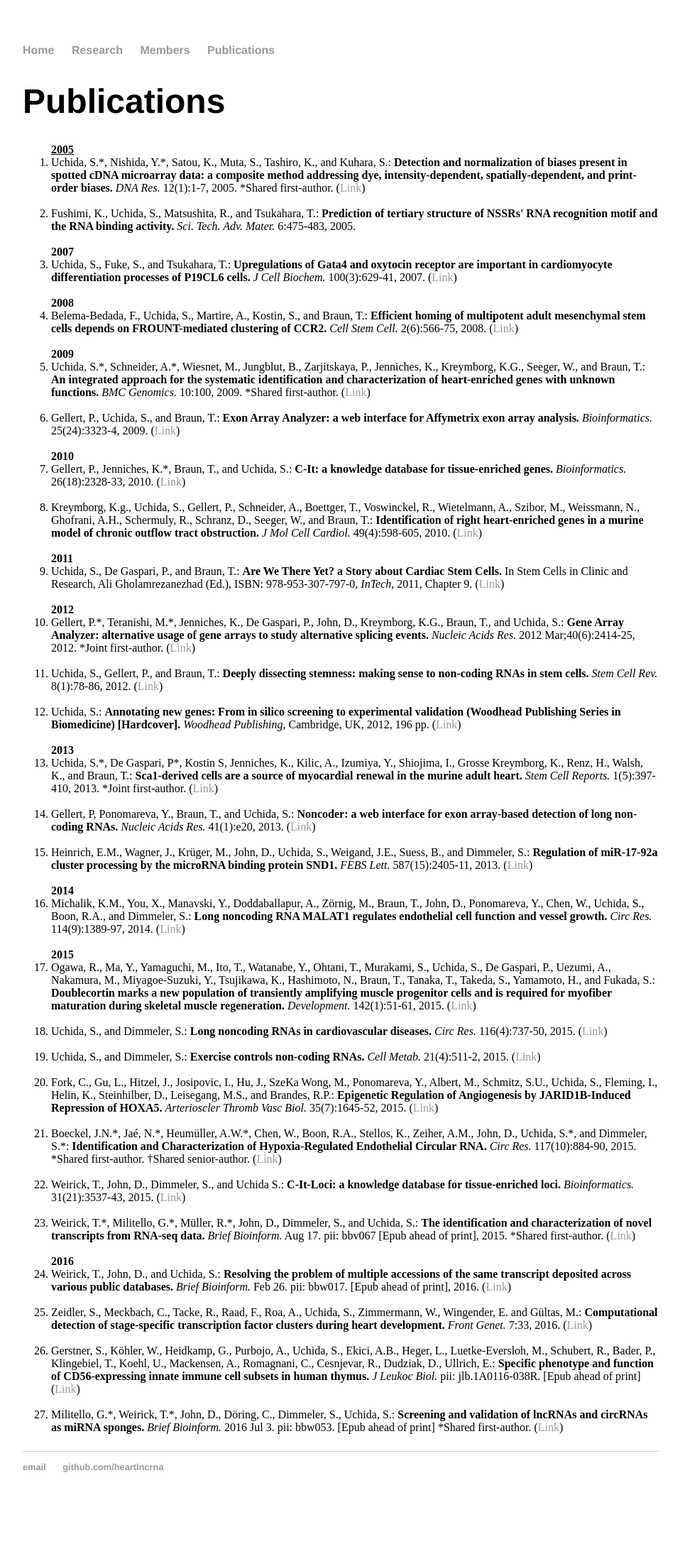
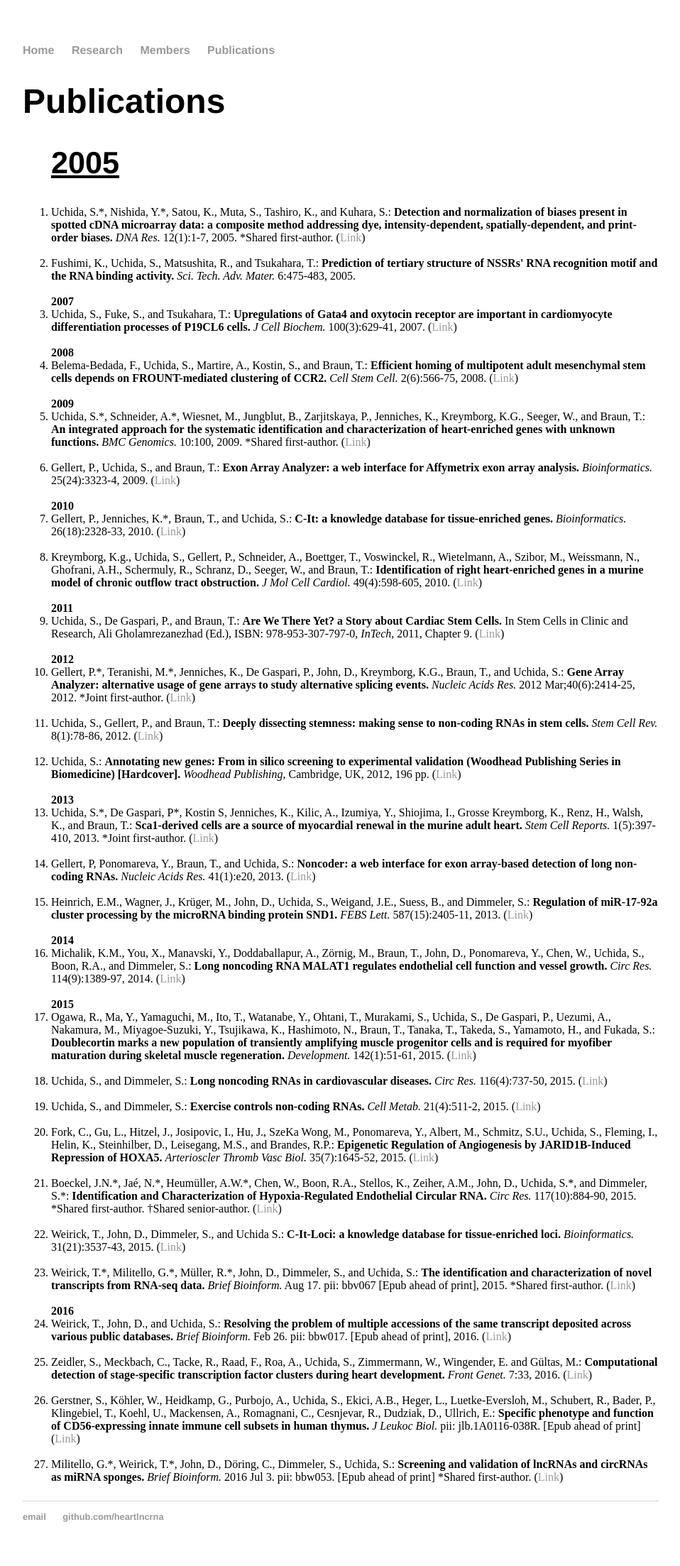
Before and after one commit to heartlncrna/heartlncrna.github.io, a Jekyll site: the page publications/pub_list.html, which Jekyll copies as it is, in a window 1280 px wide. Shown: the whole page at 71% size, without its empty margins (160-1118 px from the left). Built offline with Jekyll 4.4.1, drawn with Linux system fonts in a browser that asks for light colours; before the commit the page ends 2135 px from its top, so only the background shows below that.

Commit message:
Update pub_list.html

```diff
--- a/publications/pub_list.html
+++ b/publications/pub_list.html
@@ -26,7 +26,7 @@
 
 			<p class="Normal">
 			<ol>
-			<strong><u><font size=3> 2005 </font></u></strong>
+			<strong><u><h2> 2005 </h2></u></strong>
 				<li>Uchida, S.*, Nishida, Y.*, Satou, K., Muta, S., Tashiro, K., and Kuhara, S.: <b>Detection and normalization of biases present in spotted cDNA microarray data: a composite method addressing dye, intensity-dependent, spatially-dependent, and print-order biases.</b> <i>DNA Res.</i> 12(1):1-7, 2005. *Shared first-author. (<a href="http://dnaresearch.oxfordjournals.org/content/12/1/1.long"><span class="ptHyperlink">Link</span></a>)</li>
 
 				<br>
```
